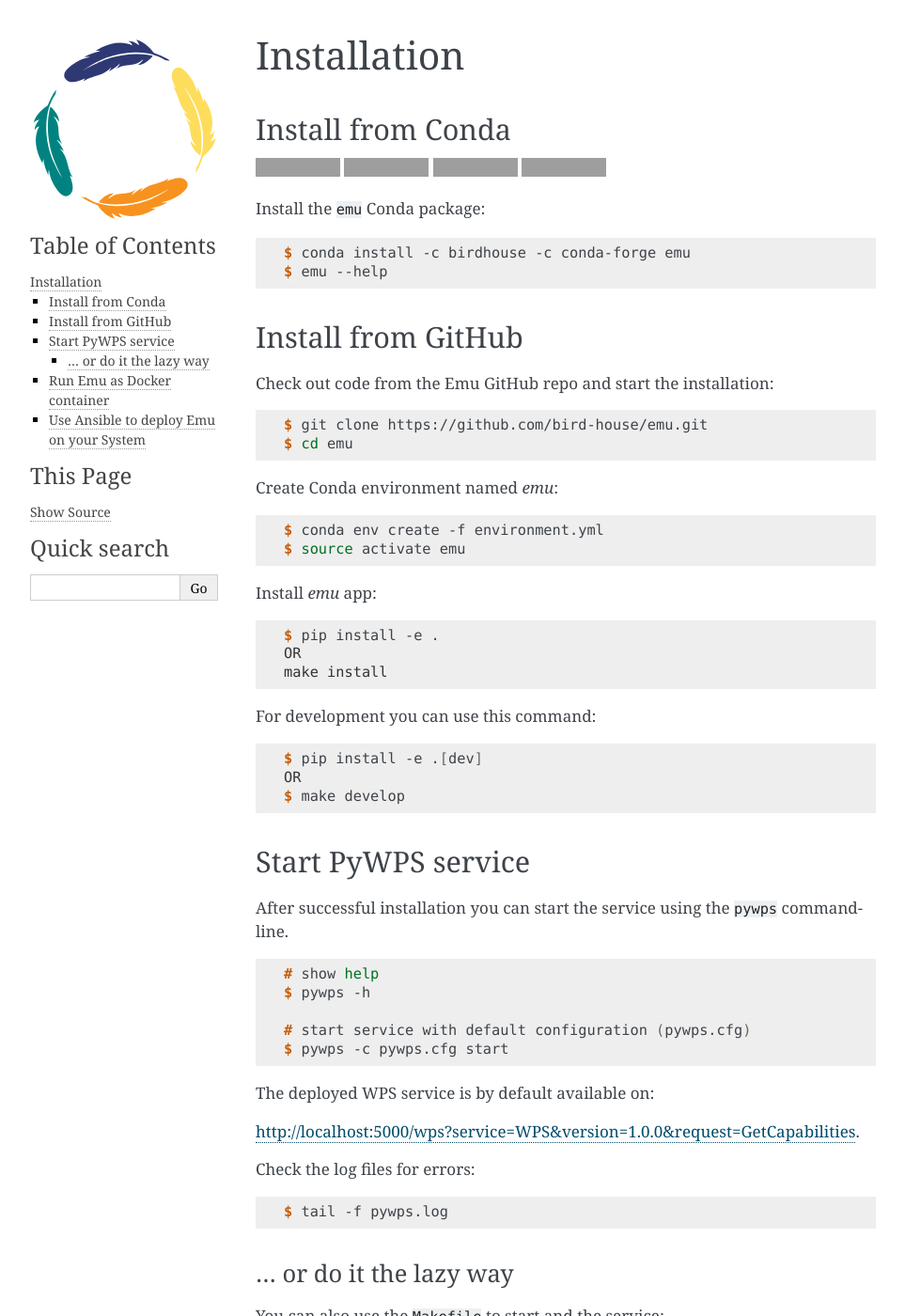
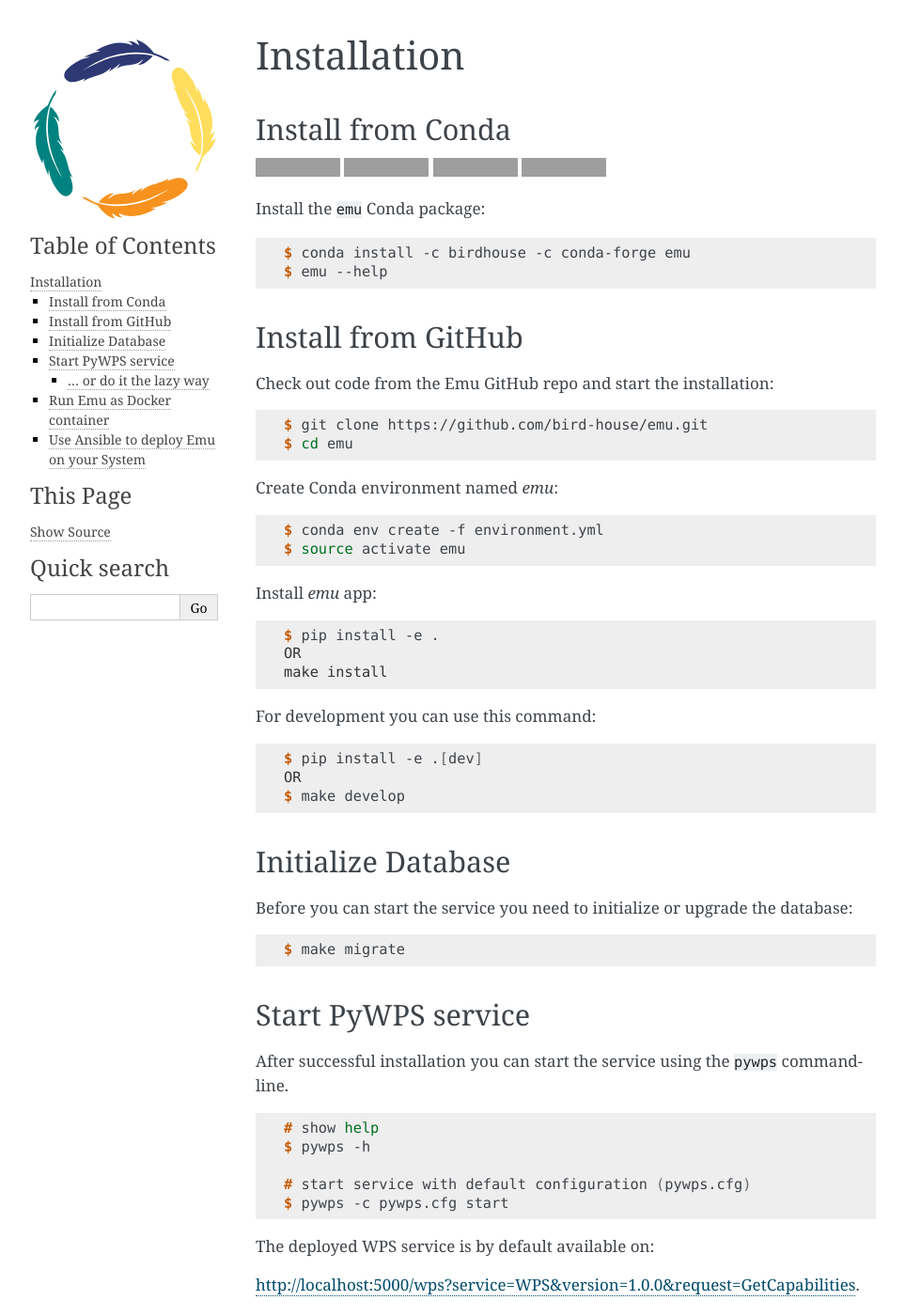
Before and after one commit to bird-house/emu, a Sphinx documentation site: the page built from docs/source/installation.rst, in a window 1280 px wide and 1400 px high. Shown: the whole window at 94% size, without its empty margins (148-1111 px from the left). Built offline with Sphinx 7.4.7, drawn with Linux system fonts in a browser that asks for light colours; grey boxes are pictures that could not be loaded.

Commit message:
added db migrate step to docs

```diff
--- a/docs/source/installation.rst
+++ b/docs/source/installation.rst
@@ -28,7 +28,6 @@ Install the ``emu`` Conda package:
 
     $ conda install -c birdhouse -c conda-forge emu
     $ emu --help
-
 
 Install from GitHub
 -------------------
@@ -62,6 +61,15 @@ For development you can use this command:
   $ pip install -e .[dev]
   OR
   $ make develop
+
+Initialize Database
+-------------------
+
+Before you can start the service you need to initialize or upgrade the database:
+
+.. code-block:: console
+
+  $ make migrate
 
 Start PyWPS service
 -------------------
```
